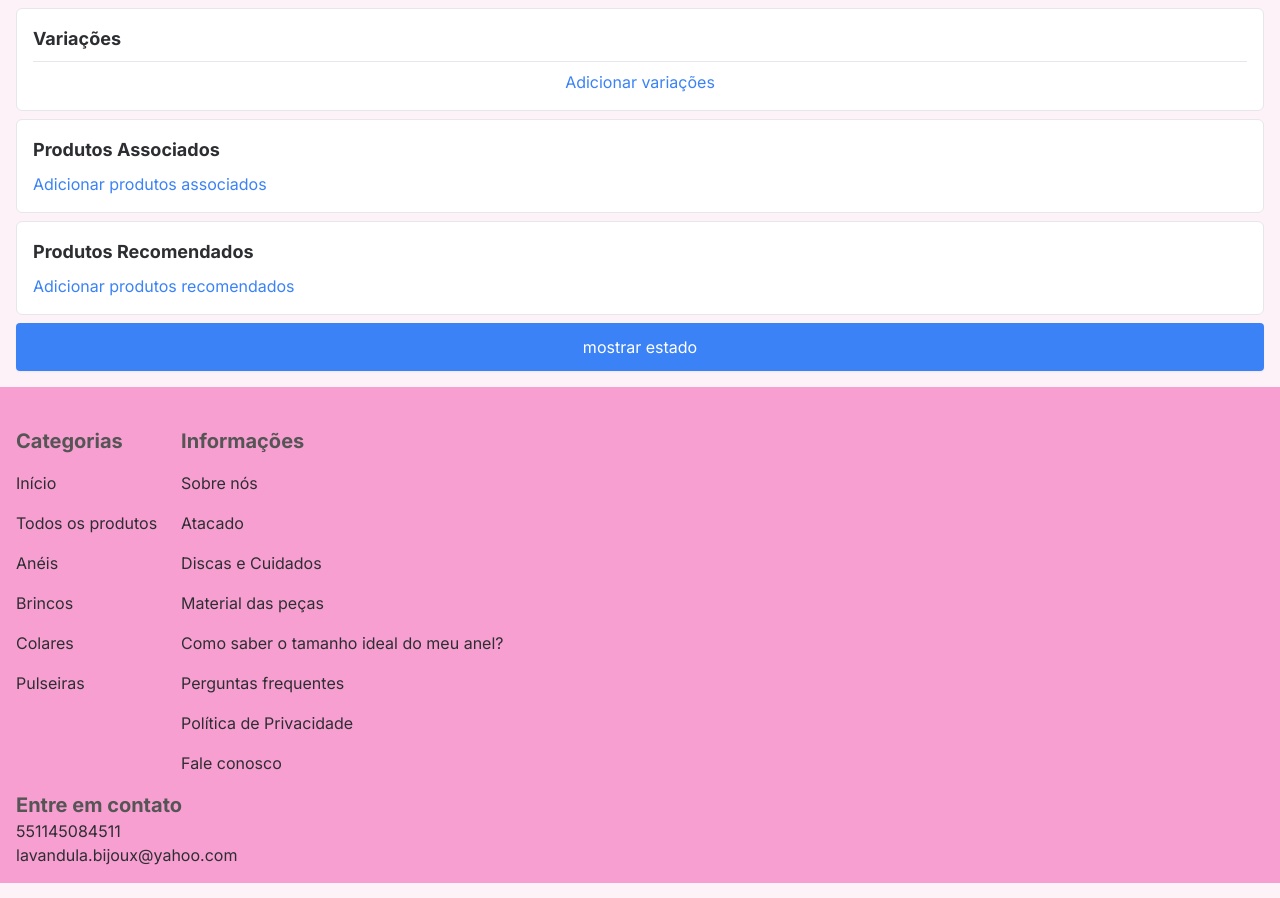
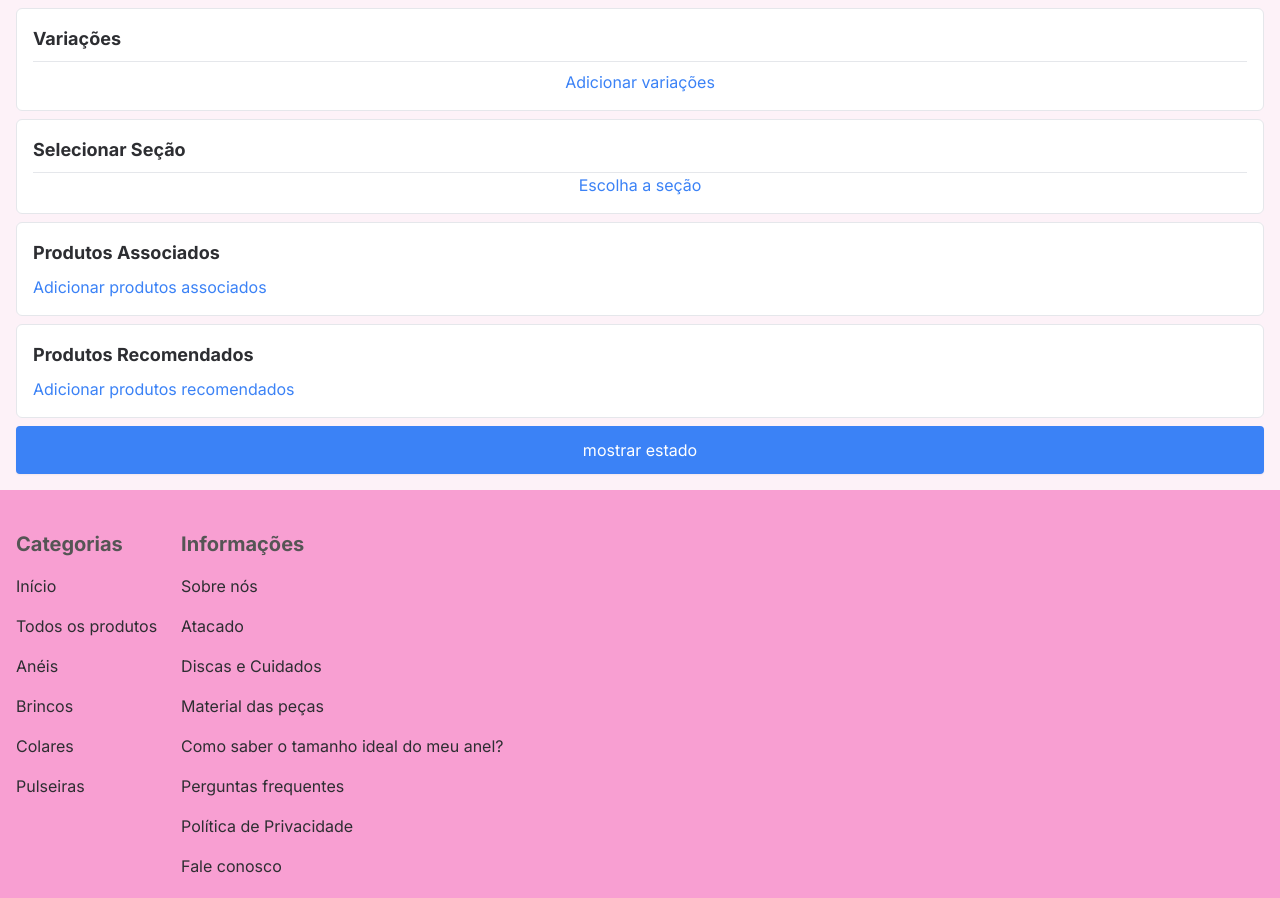
Before and after one commit to cafe51/Alexa-semijoias, a Next.js app in the folder alexa-site/: page /admin/dashboard/1/produtos/novo in a window 1280 px wide. Shown: the part 1804-2702 px from the top of the page. Built offline with nearby package versions, Linux system fonts and the light colour scheme; no server answers; the database is empty.

Commit message:
create site section on new product page

```diff
--- /dev/null
+++ b/alexa-site/src/app/admin/dashboard/[adminId]/produtos/novo/SiteSectionSection/SiteSectionSection.tsx
@@ -0,0 +1,12 @@
+// app/admin/dashboard/[adminId]/produtos/novo/SiteSectionSection.tsx
+
+export default function SiteSectionSection() {
+    return (
+        <section className="p-4 border rounded-md bg-white">
+            <h2 className="text-lg font-bold">Selecionar Seção</h2>
+            <div className="mt-2 border-t border-solid text-center w-full">
+                <button className="text-blue-500">Escolha a seção</button>
+            </div>
+        </section>
+    );
+}
--- a/alexa-site/src/app/admin/dashboard/[adminId]/produtos/novo/page.tsx
+++ b/alexa-site/src/app/admin/dashboard/[adminId]/produtos/novo/page.tsx
@@ -13,6 +13,7 @@ import VariationsSection from './VariationSection/VariationsSection';
 import { useState } from 'react';
 import AssocietedProductsSection from './AssocietedProductsSection';
 import RecomendedProductsSection from './RecomendedProductsSection';
+import SiteSectionSection from './SiteSectionSection/SiteSectionSection';
 
 export default function NewProductPage() {
     const [showVariationEditionModal, setShowVariationEditionModal] = useState(false);
@@ -73,6 +74,8 @@ export default function NewProductPage() {
                 handleClearProductVariations={ handleClearProductVariations }
             />
 
+            <SiteSectionSection />
+
             <AssocietedProductsSection />
             <RecomendedProductsSection />
 
--- a/alexa-site/src/app/components/navBar/NavBarSection.tsx
+++ b/alexa-site/src/app/components/navBar/NavBarSection.tsx
@@ -33,7 +33,7 @@ export default function NavBarSection({ section }: NavBarSectionProps) {
                     { section.subsections.map((subsectionName) => <NavBarItem key={ subsectionName } sectionName={ subsectionName }/>) }
                 </div>
             }
-            <div className='w-full h-1 bg-pink-300'></div>
+            <div className='w-full h-1 bg-pink-'></div>
         </section>
     );
 }
```
